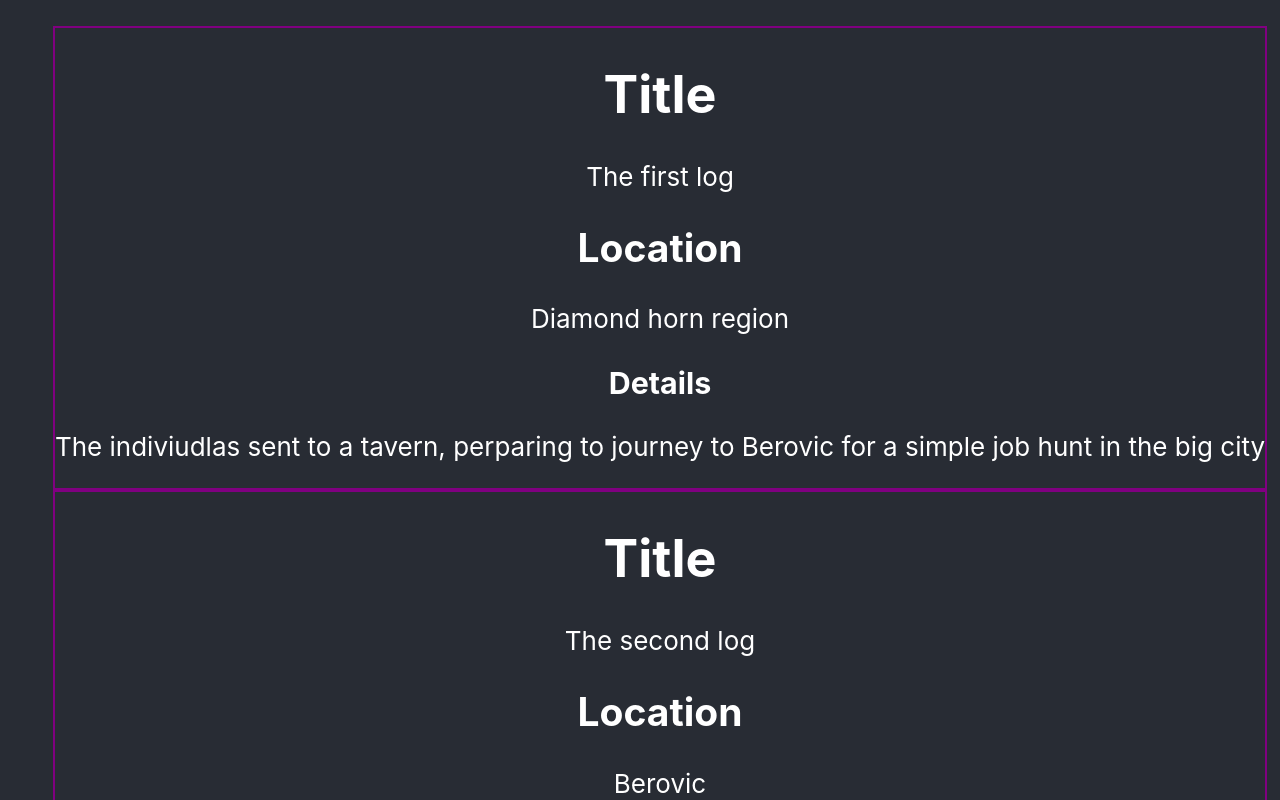
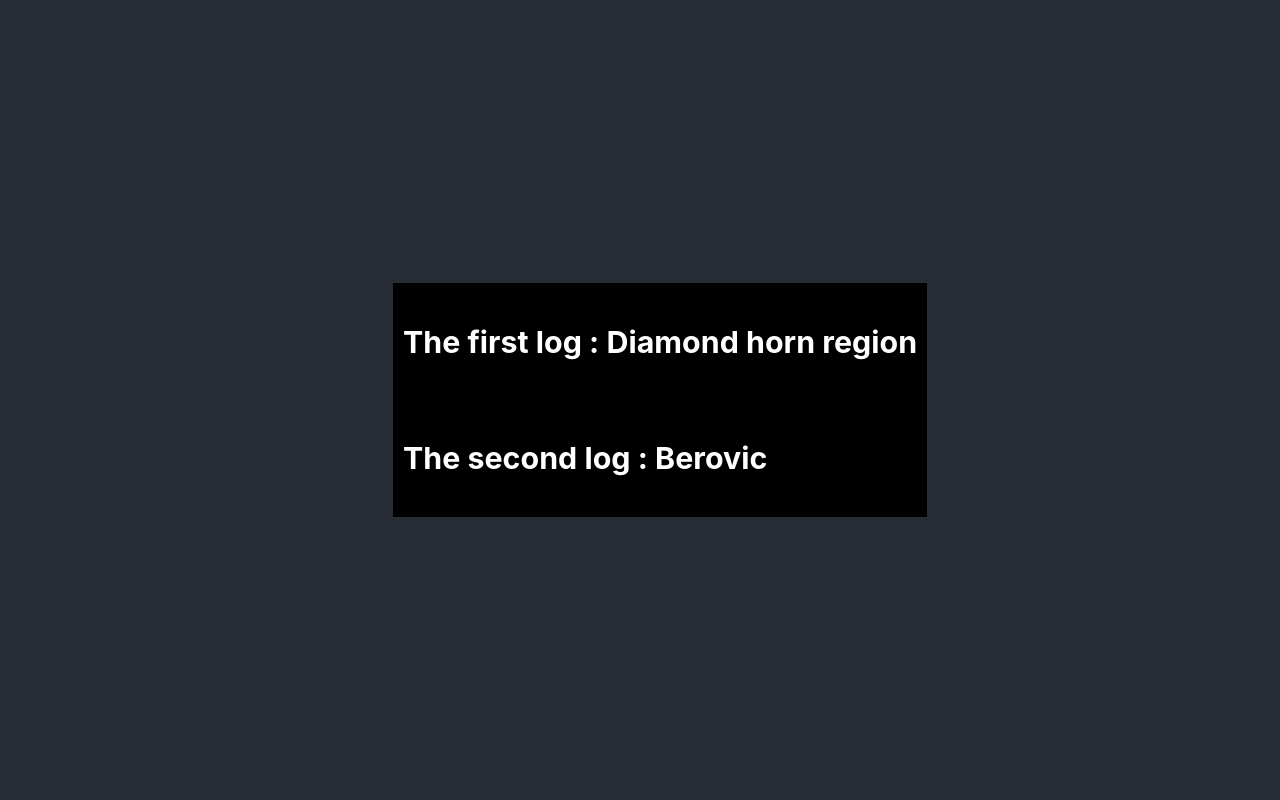
Before and after one commit to Ceemot/DnDLog, a React (Create React App) app in the folder dnd-log/: page / in a window 1280 px wide. Shown: the top 800 px of the page. Built offline with nearby package versions, Linux system fonts and the light colour scheme.

Commit message:
Adding background colour, new listitem component, changing styling, a new hover colour and mouse cursor staying default always.

```diff
--- a/dnd-log/src/App.css
+++ b/dnd-log/src/App.css
@@ -36,3 +36,12 @@
     transform: rotate(360deg);
   }
 }
+
+.Log-item-active {
+  background-color: black;
+}
+
+.Log-item-active:hover {
+  background-color: rgb(15, 10, 10);
+  cursor:default;
+}
--- a/dnd-log/src/Components/Logs.tsx
+++ b/dnd-log/src/Components/Logs.tsx
@@ -6,21 +6,33 @@ export default function LogBookComponent() {
   return (
     <ul>
       {records.Logs.map((item) => (
-        <LogComponent record={item} />
+        <LogListItem record={item} />
       ))}
     </ul>
+  );
+}
+
+function LogListItem(props) {
+  const record = props.record;
+  return (
+    <div
+      className="Log-item-active"
+      style={{ padding: "10px", textAlign: "left" }}
+    >
+      <h3>
+        {record.Title} : {record.Location}
+      </h3>
+    </div>
   );
 }
 
 function LogComponent(props) {
   const record = props.record;
   return (
-    <div style={{border:"2px solid purple"}}>
-      <h1>Title</h1>
-      <p>{record.Title}</p>
-      <h2>Location</h2>
-      <p>{record.Location}</p>
-      <h3>Details</h3>
+    <div className="Log-item-active" style={{ padding: "10px" }}>
+      <h3>
+        {record.Title} : {record.Location}
+      </h3>
       <p>{record.Description}</p>
     </div>
   );
```
